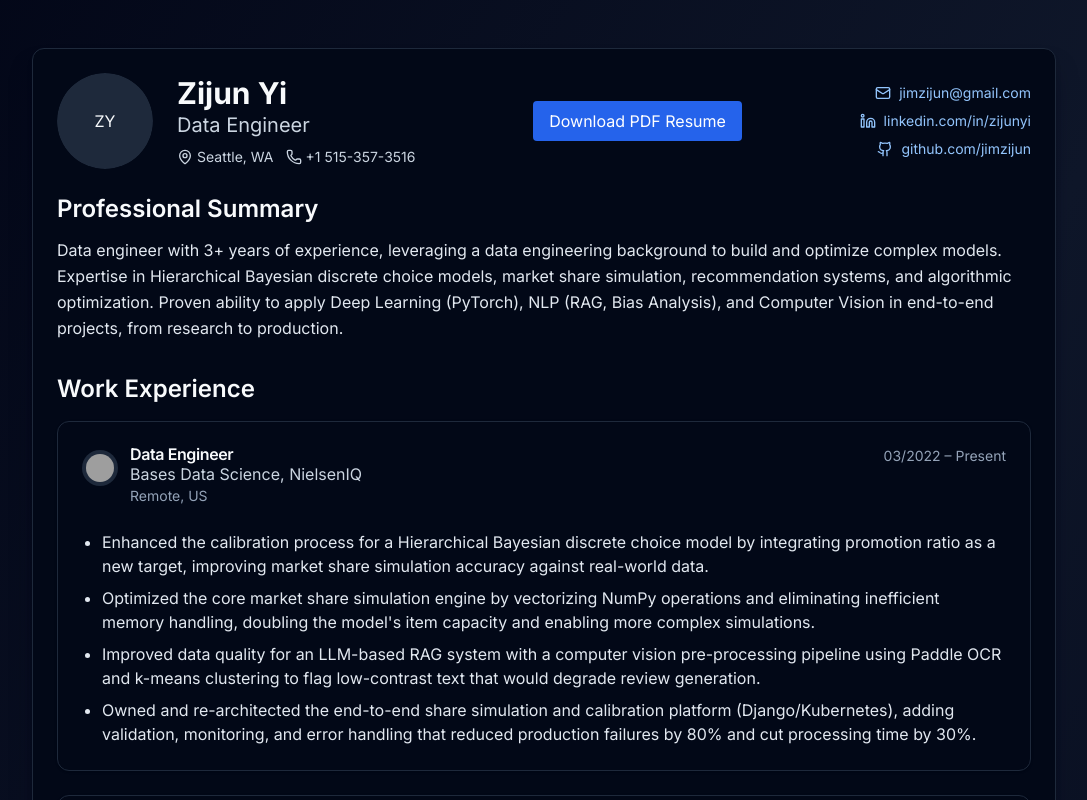
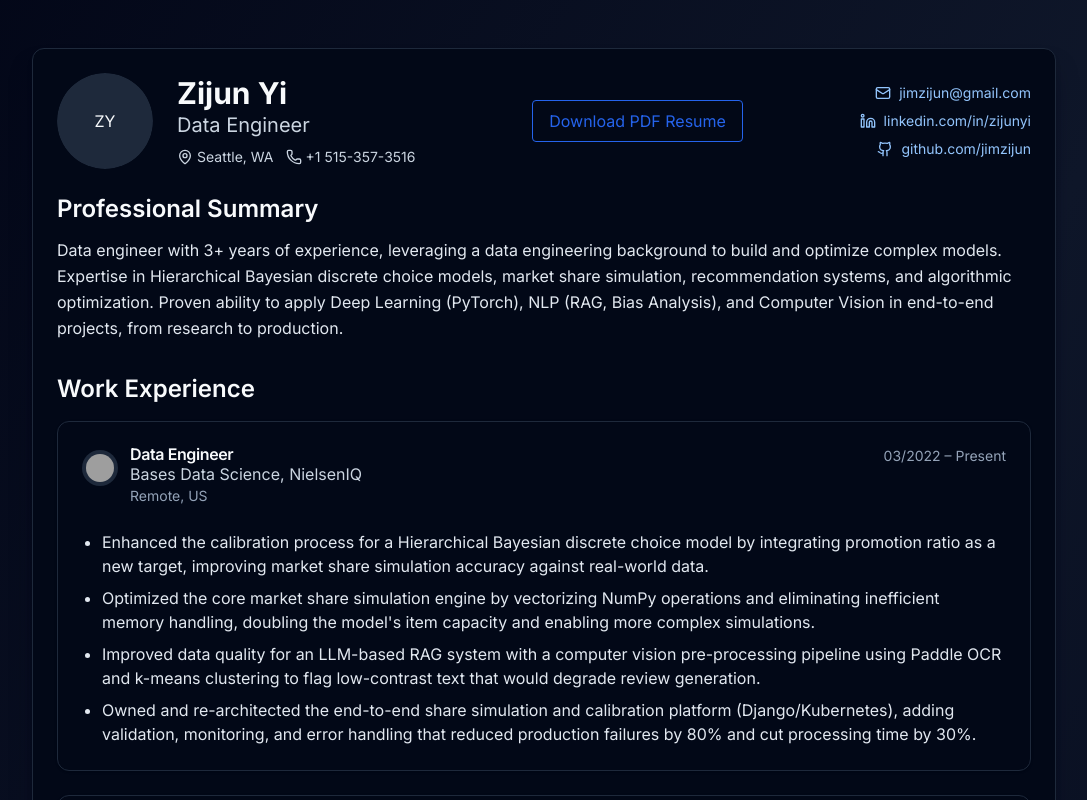
Before and after one commit to jimzijun/jimzijun.github.io, a Next.js app: page / in a window 1280 px wide. Shown: the top 800 px of the page, without its empty margins (96-1183 px from the left). Built offline with nearby package versions, Linux system fonts and the light colour scheme; grey boxes are pictures that could not be loaded.

Commit message:
refactor: enhance Button component with variant prop and styling adjustments

```diff
--- a/components/ui/button.tsx
+++ b/components/ui/button.tsx
@@ -2,17 +2,29 @@ import React from 'react';
 
 interface ButtonProps extends React.ButtonHTMLAttributes<HTMLButtonElement> {
   asChild?: boolean;
+  variant?: 'primary' | 'secondary';
 }
 
-const Button: React.FC<ButtonProps> = ({ asChild, children, ...props }) => {
+const Button: React.FC<ButtonProps> = ({
+  asChild,
+  children,
+  className = '',
+  variant = 'primary',
+  ...props
+}) => {
   if (asChild) {
     return <>{children}</>;
   }
 
+  const variantClasses =
+    variant === 'secondary'
+      ? 'bg-transparent text-blue-600 border border-blue-600 hover:bg-blue-600 hover:text-white'
+      : 'bg-blue-600 text-white hover:bg-blue-700';
+
   return (
     <button
       {...props}
-      className={`px-4 py-2 bg-blue-600 text-white rounded transition-transform transform hover:scale-105 transition-colors duration-300 hover:bg-blue-700 ${props.className}`}
+      className={`px-4 py-2 rounded transition-transform transform hover:scale-105 transition-colors duration-300 ${variantClasses} ${className}`}
     >
       {children}
     </button>
```
